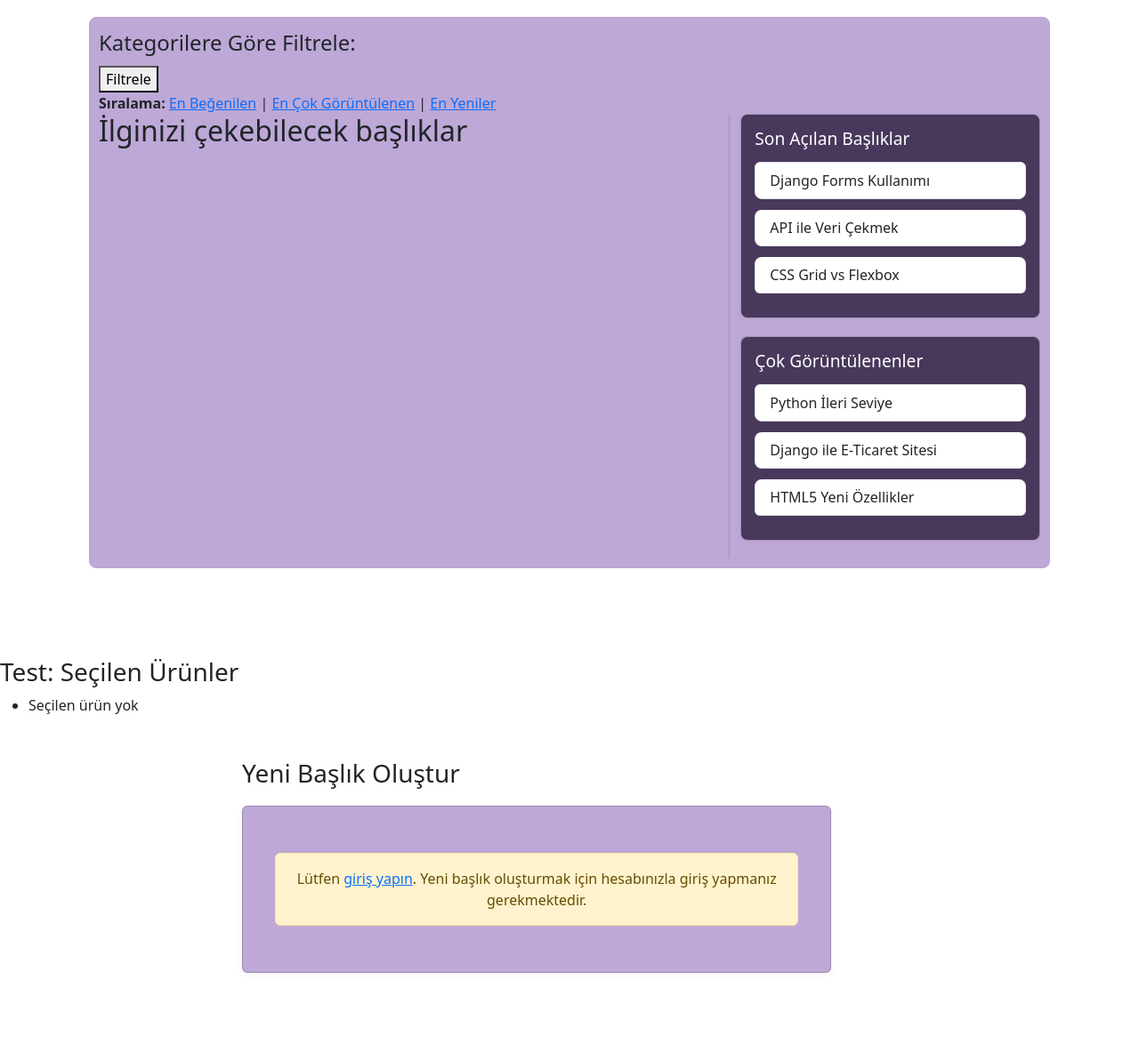
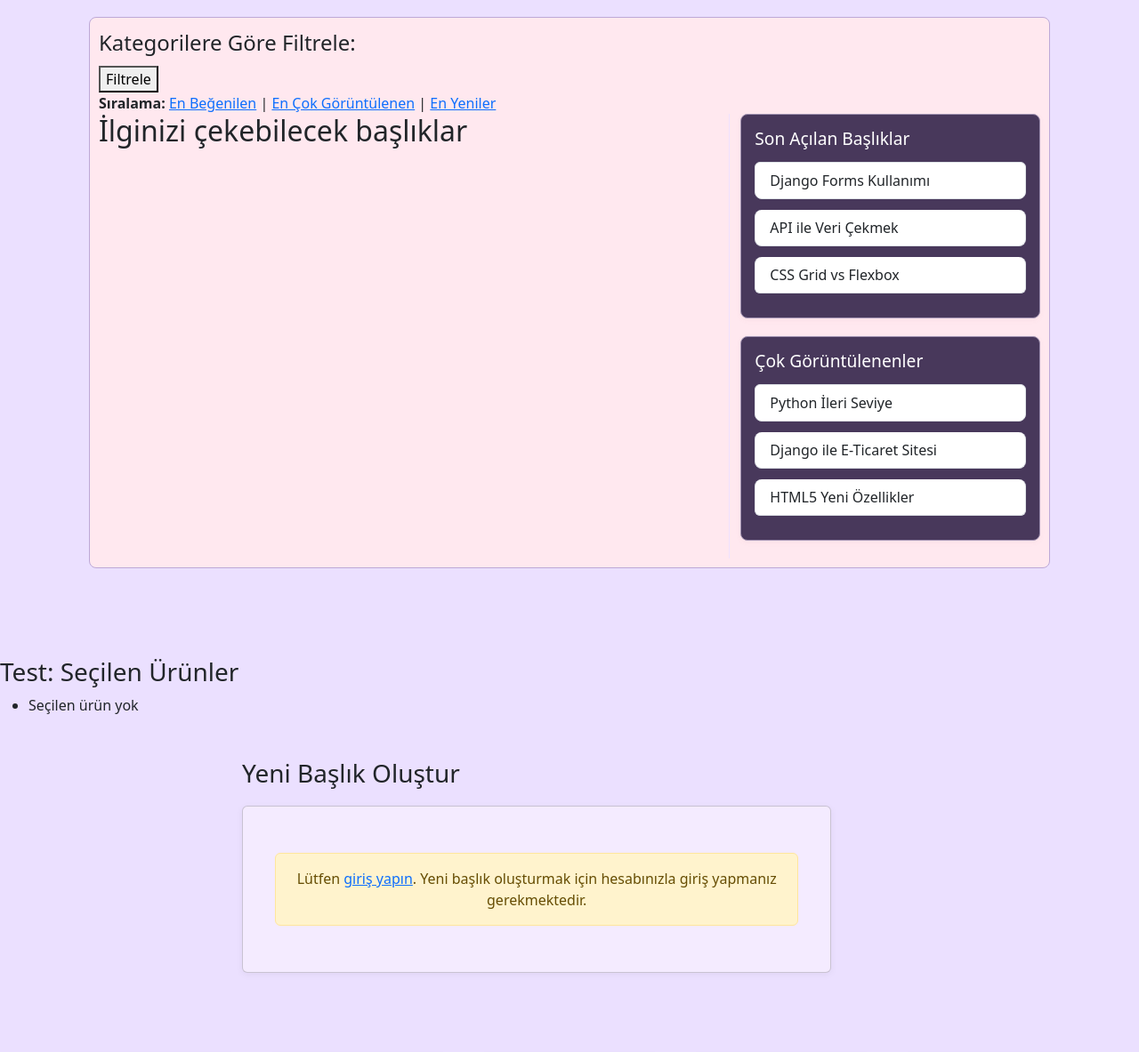
Before and after one commit to bilge9/NeAlmali, a Django app: page /forum/ in a window 1280 px wide. Shown: the part 301-1484 px from the top of the page at 89% size. Run offline with Django 5.2, Linux system fonts and the light colour scheme.

Commit message:
Hatalar giderildi.

```diff
--- a/account/mainaccount/templates/forum.html
+++ b/account/mainaccount/templates/forum.html
@@ -34,7 +34,7 @@
 
 {% block content %}
   <div id="banner" class="banner-container"><!--banner resmi-->
-    <img src="pictures/comp.jpg" alt="...">
+    <img src={% static "pictures/forumbanner.png"%} alt="banner">
   </div>
   <div class="category-bar" id="category-bar">
   <!-- Kategoriler buraya gelecek -->
@@ -375,6 +375,28 @@ document.addEventListener('DOMContentLoaded', function () {
                 window.location.href = url.toString();
             });
     }
+
+    //forum kısmının kodları bunun için dediğim gibi karışıklık olmasın diye forum.js açmadım şuan
+const banner = document.getElementById('banner');
+let ticking = false;
+
+function updateBanner() {
+  const scrollY = window.scrollY;
+
+  let height = 300 - scrollY;
+  if (height < 80) height = 80;
+  if (height > 300) height = 300;
+
+  banner.style.height = `${height}px`;
+  ticking = false;
+}
+
+window.addEventListener('scroll', () => {
+  if (!ticking) {
+    window.requestAnimationFrame(updateBanner);
+    ticking = true;
+  }
+});
 </script>
 
   <script src="https://code.jquery.com/jquery-3.6.0.min.js"></script>
--- a/account/mainaccount/templates/product_info.html
+++ b/account/mainaccount/templates/product_info.html
@@ -96,7 +96,7 @@
         </a>
     {% endif %}
 {% else %}
-    <a href="{% url 'login' %}" class="btn btn-outline-secondary w-100 mb-3">
+    <a href="{% url 'login_view' %}" class="btn btn-outline-secondary w-100 mb-3">
         <i class="bi bi-heart"></i> Giriş yaparak favorilere ekle
     </a>
 {% endif %}
--- a/account/static/css/forum.css
+++ b/account/static/css/forum.css
@@ -1,3 +1,6 @@
+body{
+  background-color: #ebe0ff !important;
+}
 .search-bar {
   position: relative;
   display: flex;
@@ -54,7 +57,7 @@
  /* Sol ve sağ kısmı ayıran çizgi */
 
  .border-end-md {
-    border-right: 1px solid #a092b1;
+    border-right: 1px solid #efe2ff;
   }
 
   /* List-group hover efekti */
@@ -80,7 +83,7 @@
     margin-bottom: 15px;
   }
   .forum-container{
-    background-color: #bda8d7;
+    background-color: #ffe8ef;
     margin: 100px;
     margin-top: 320px;
     border: 1px solid #bda8d7;
@@ -249,7 +252,7 @@ button.custom-btn {
 
 /* Başlık açma formunu kutu gibi yapmak için */
 .create-topic-form {
-  background-color: #bda8d7 !important;
+  background-color: #f4ebff !important;
   border: 1px solid #dee2e6;
   border-radius: 8px;
   box-shadow: 0 2px 8px rgba(0, 0, 0, 0.05);
--- a/account/static/js/main.js
+++ b/account/static/js/main.js
@@ -84,49 +84,3 @@ leftBtn.addEventListener('click', () => {
 });
 
 // Mouse ile slidera gelince kaydırmayı durdur
-const sliderContainer = document.querySelector('.slider-container');
-sliderContainer.addEventListener('mouseenter', stopAutoSlide);
-sliderContainer.addEventListener('mouseleave', startAutoSlide);
-
-document.getElementById('dahaFazlaBtn').addEventListener('click', function() {
-  var gizliBasliklar = document.getElementById('dahaFazlaBaslik');
-  if (gizliBasliklar.style.display === 'none') {
-    gizliBasliklar.style.display = 'block';
-    this.textContent = 'Daha Az Göster';
-  } else {
-    gizliBasliklar.style.display = 'none';
-    this.textContent = 'Daha Fazla Göster';
-  }
-});
-
-
-//forum kısmının kodları bunun için dediğim gibi karışıklık olmasın diye forum.js açmadım şuan
-const banner = document.getElementById('banner');
-let ticking = false;
-
-function updateBanner() {
-  const scrollY = window.scrollY;
-
-  let height = 300 - scrollY;
-  if (height < 80) height = 80;
-  if (height > 300) height = 300;
-
-  banner.style.height = `${height}px`;
-  ticking = false;
-}
-
-window.addEventListener('scroll', () => {
-  if (!ticking) {
-    window.requestAnimationFrame(updateBanner);
-    ticking = true;
-  }
-});
-
-function togglePassword(id) {
-  const input = document.getElementById(id);
-  if (input.type === "password") {
-    input.type = "text";
-  } else {
-    input.type = "password";
-  }
-}
```
Also changed, not shown: account/mainaccount/templates/register.html (+8 -1 lines).
